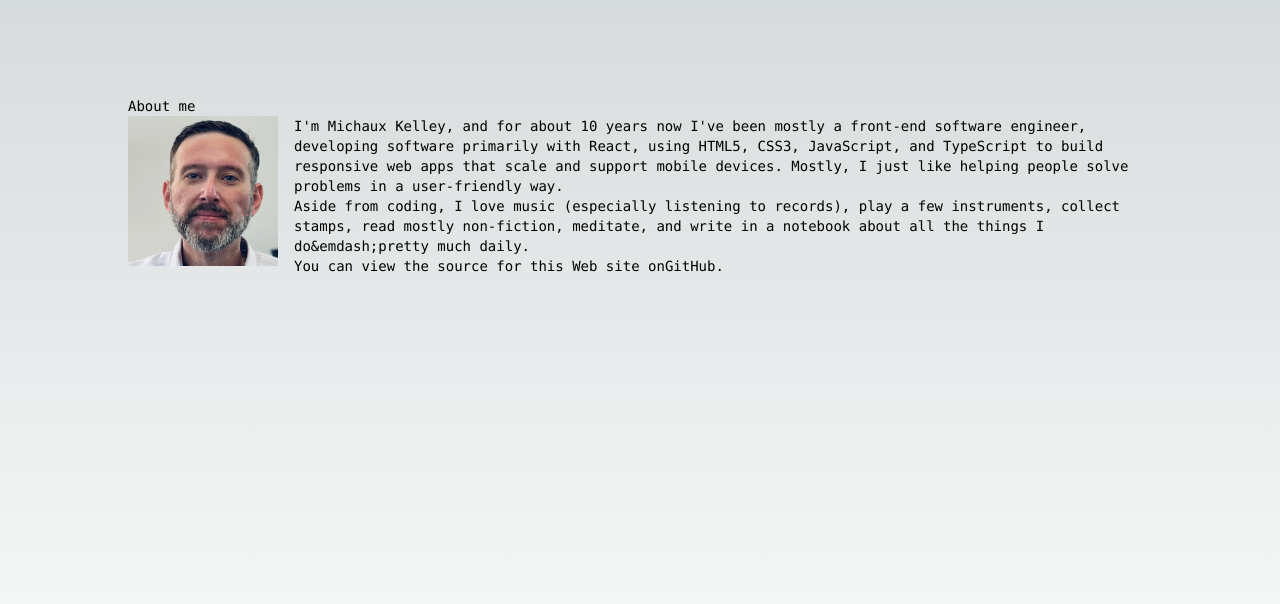
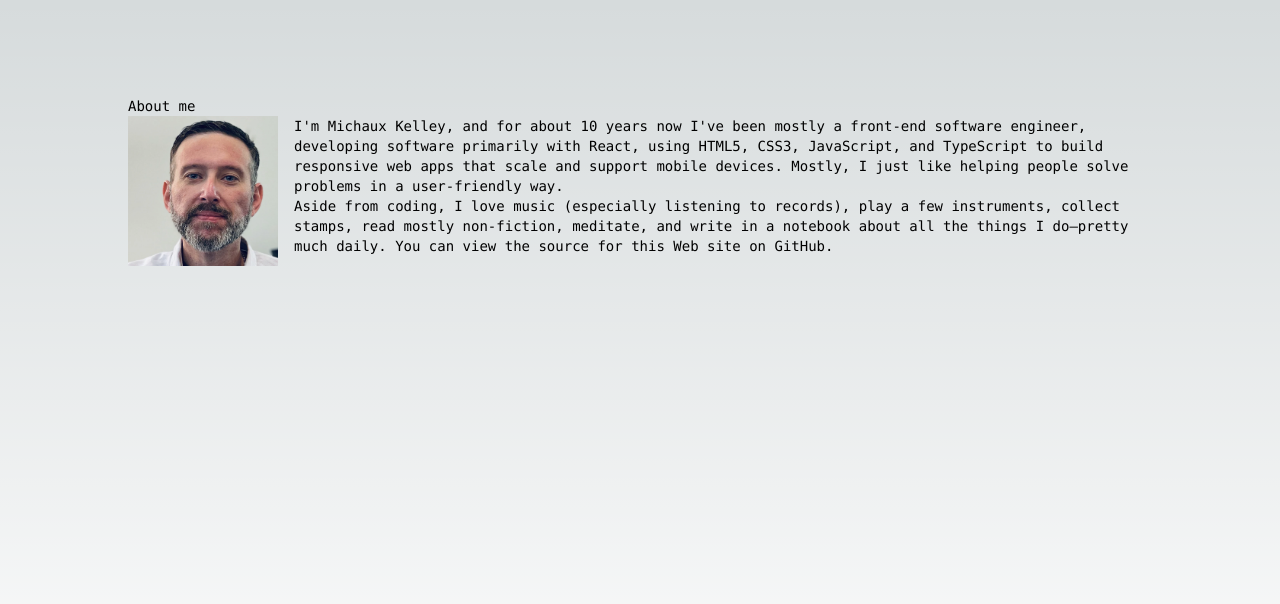
Before and after one commit to mkelley33/mkelley33-pwa, a Next.js app: page / in a window 1280 px wide. Shown: the top 604 px of the page. Built offline with nearby package versions, Linux system fonts and the light colour scheme.

Commit message:
Make some minor text adjustments

```diff
--- a/src/components/MainContent.tsx
+++ b/src/components/MainContent.tsx
@@ -26,11 +26,8 @@ export default function MainContent() {
       <p>
         Aside from coding, I love music (especially listening to records), play
         a few instruments, collect stamps, read mostly non-fiction, meditate,
-        and write in a notebook about all the things I do&emdash;pretty much
-        daily.
-      </p>
-      <p>
-        You can view the source for this Web site on
+        and write in a notebook about all the things I do&mdash;pretty much
+        daily. You can view the source for this Web site on{' '}
         <a href="https://github.com/mkelley33/mkelley33-pwa" target="github">
           GitHub
         </a>
```
